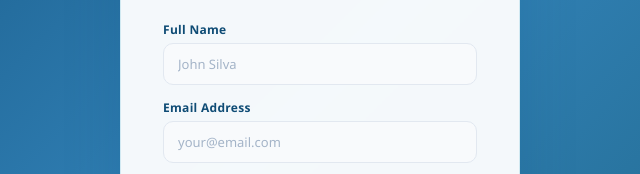
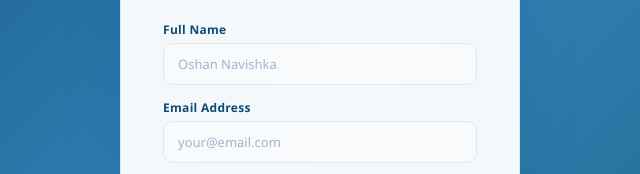
Before and after one commit to oshan-navishka/Vehicle-Shop, a plain HTML site: page index.html in a window 1280 px wide. Both pictures are taken after a click on the element "REGISTER". Shown: the part 310-484 px from the top of the page, 320-960 px from the left. Drawn offline with nearby package versions, Linux system fonts and the light colour scheme.

Commit message:
update login

```diff
--- a/index.html
+++ b/index.html
@@ -150,7 +150,7 @@ tbody tr:hover{background:#f8fafc;cursor:pointer;transition:.2s}
       </div>
       <!-- REGISTER -->
       <div id="regPane" class="hidden">
-        <div class="inp-grp"><label>Full Name</label><input type="text" id="rUser" placeholder="John Silva"></div>
+        <div class="inp-grp"><label>Full Name</label><input type="text" id="rUser" placeholder="Oshan Navishka"></div>
         <div class="inp-grp"><label>Email Address</label><input type="email" id="rEmail" placeholder="your@email.com"></div>
         <div class="inp-grp"><label>Password</label><input type="password" id="rPass" placeholder="••••••••"></div>
         <div class="inp-grp"><label>Confirm Password</label><input type="password" id="rPass2" placeholder="••••••••"></div>
```
